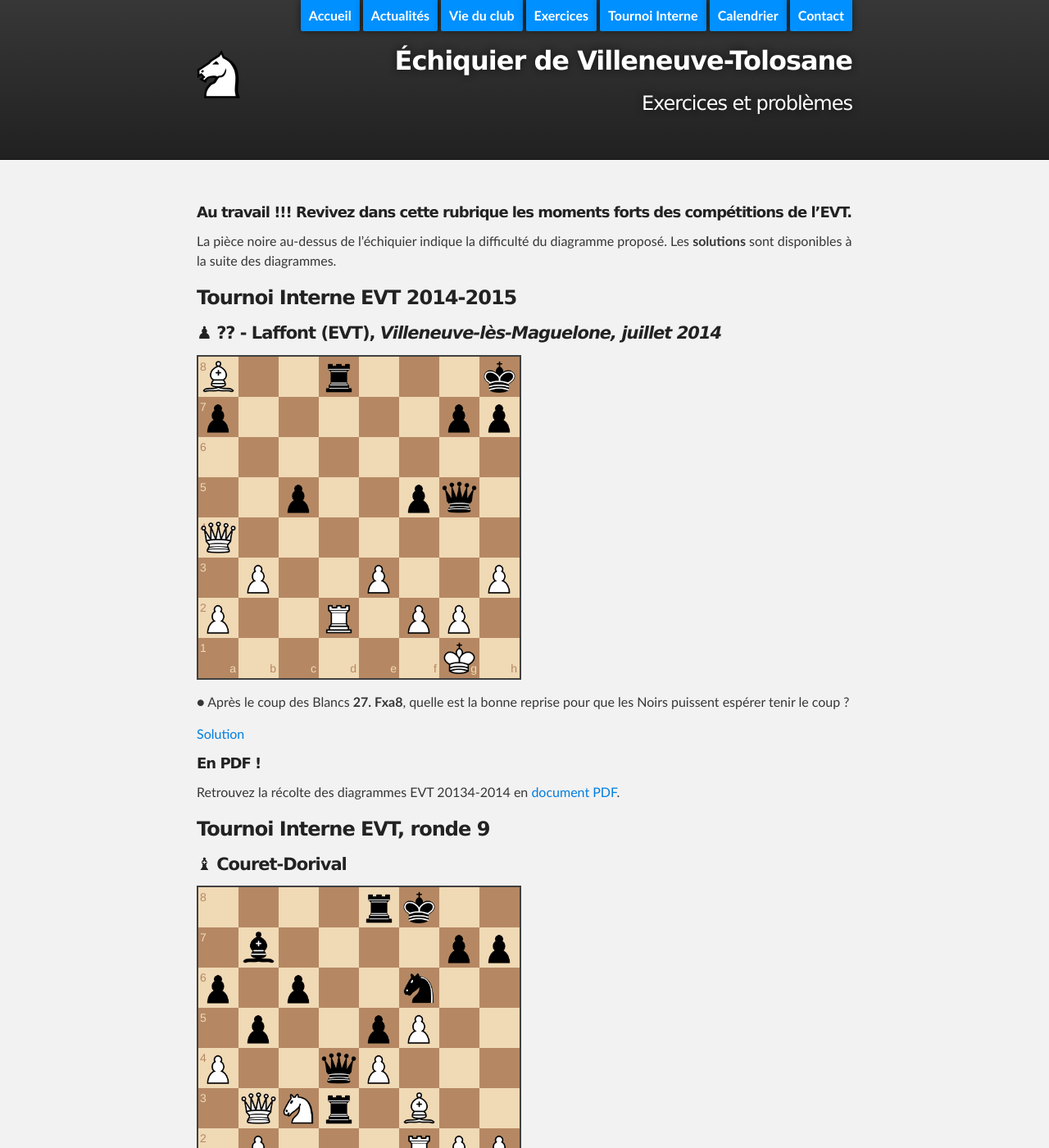
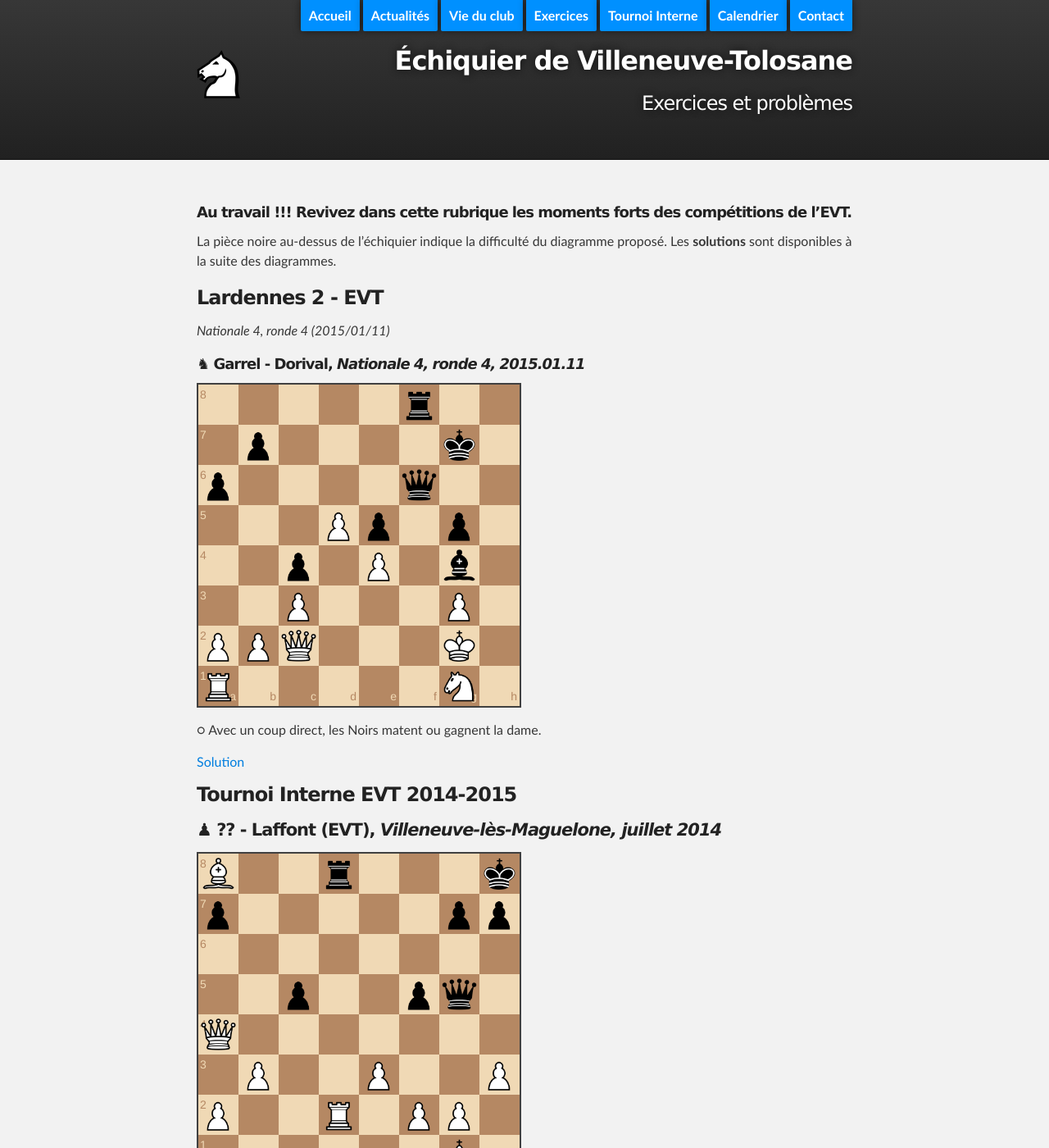
Before and after one commit to echiquier-villeneuve-tolosane/echiquier-villeneuve-tolosane.github.io, a Jekyll site: the page built from exercices.md, in a window 1280 px wide and 1400 px high. Shown: the whole window at 82% size. Built offline with Jekyll 4.4.1, drawn with Linux system fonts in a browser that asks for light colours; nearby versions of some CDN libraries.

Commit message:
Updated exercices.md

```diff
--- a/exercices.md
+++ b/exercices.md
@@ -8,6 +8,22 @@ title: Exercices et problèmes
 ##### **Au travail !!! Revivez dans cette rubrique les moments forts des compétitions de l'EVT.**
 
 La pièce noire au-dessus de l'échiquier indique la difficulté du diagramme proposé. Les **solutions** sont disponibles à la suite des diagrammes.
+
+### Lardennes 2 - EVT
+
+_Nationale 4, ronde 4 (2015/01/11)_
+
+##### &#9822; **Garrel - Dorival**, *Nationale 4, ronde 4, 2015.01.11*
+
+`5r2/1p4k1/p4q2/3Pp1p1/2p1P1b1/2P3P1/PPQ3K1/R5N1 b - - 1 37`
+
+&#9675; Avec un coup direct, les Noirs matent ou gagnent la dame.
+
+> **22... Fxf3+!** est le plus direct, et maintenant :
+- soit **23.Rh3 Th8#** (ou **23...Dh6#**),
+- soit **23.Rh2 Dh6+ 24.Ch3 Dxh3! 25.Rxh3** (**25.Rg1 Dh1+ 26.Rg2 Dg2+** gagne la dame) **Th8#**,
+- soit **23.Rf2** (idem sur **23.Rf1**) **Fxe4+** gagne la dame,
+- soit **23.Cxf3 Dxf3+** (sur **24.Rh3 Th8#**; sur **24.Rh2 Th8+ 25.Rg1 Th1#**) **24.Rg1 Dxg3+ 25.Dg2** (**25.Rh1(2) Th8**) **De3+ 26.Rh1 Th8** remporte la dame.
 
 ### Tournoi Interne EVT 2014-2015
 
```
